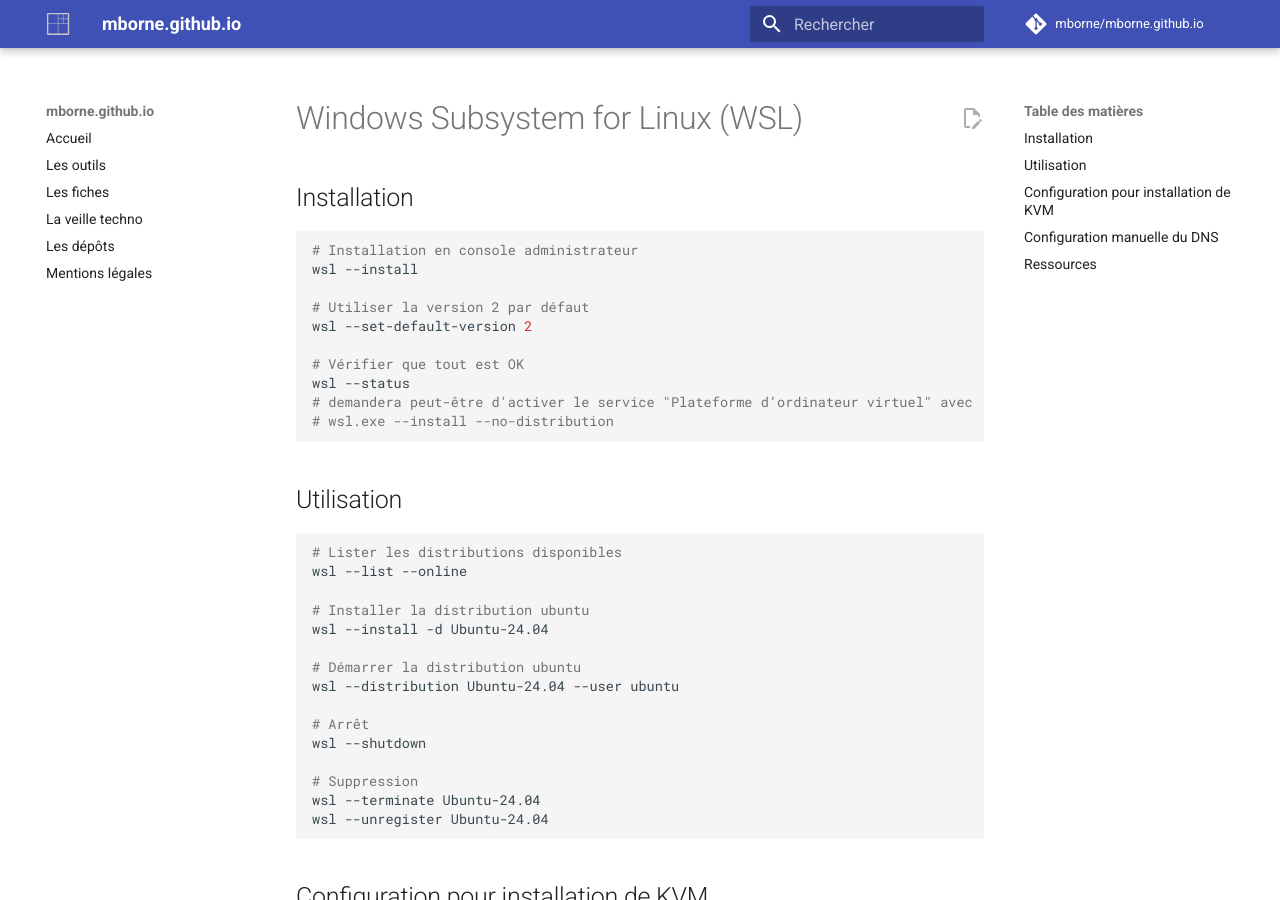
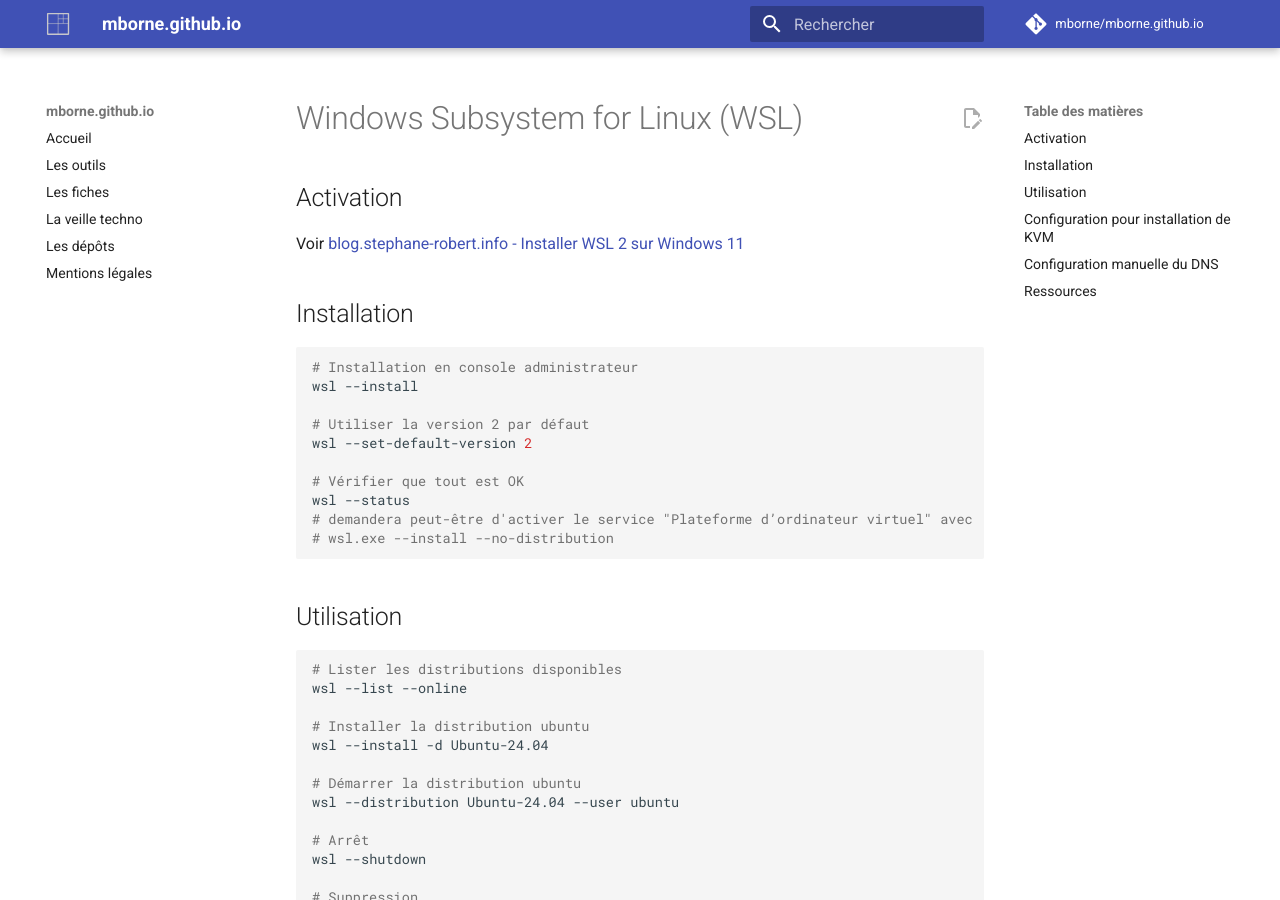
Before and after one commit to mborne/mborne.github.io, an MkDocs documentation site: the page built from docs/outils/wsl/README.md, in a window 1280 px wide and 900 px high. Built offline with MkDocs 1.6.1 and Material for MkDocs 9.7.7, drawn with Linux system fonts in a browser that asks for light colours; plug-ins that fetch from the network failed and are left out; comment, search, counter and statistics services are not loaded.

Commit message:
docs(wsl2): add link to blog for activation

```diff
--- a/docs/outils/wsl/README.md
+++ b/docs/outils/wsl/README.md
@@ -5,6 +5,10 @@
 ---
 
 # Windows Subsystem for Linux (WSL)
+
+## Activation
+
+Voir [blog.stephane-robert.info - Installer WSL 2 sur Windows 11](https://blog.stephane-robert.info/docs/admin-serveurs/linux/wsl2/)
 
 ## Installation
 
```
